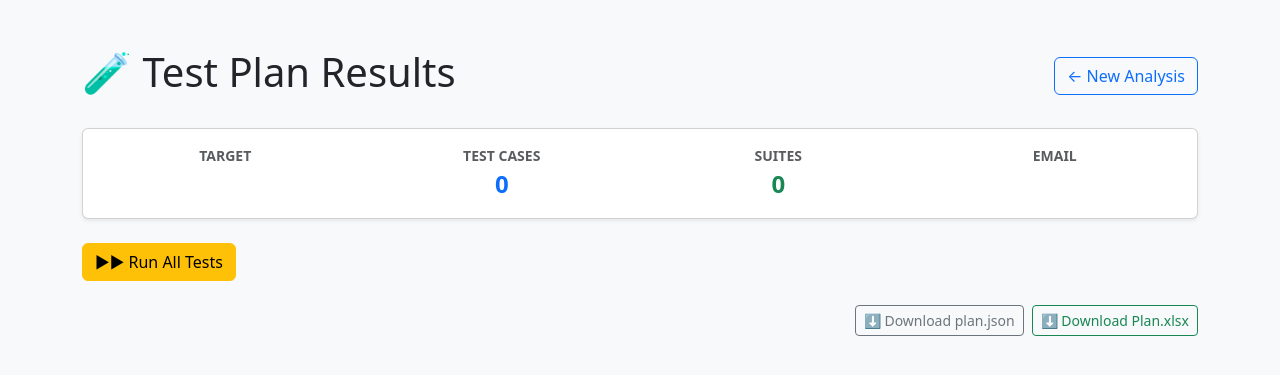
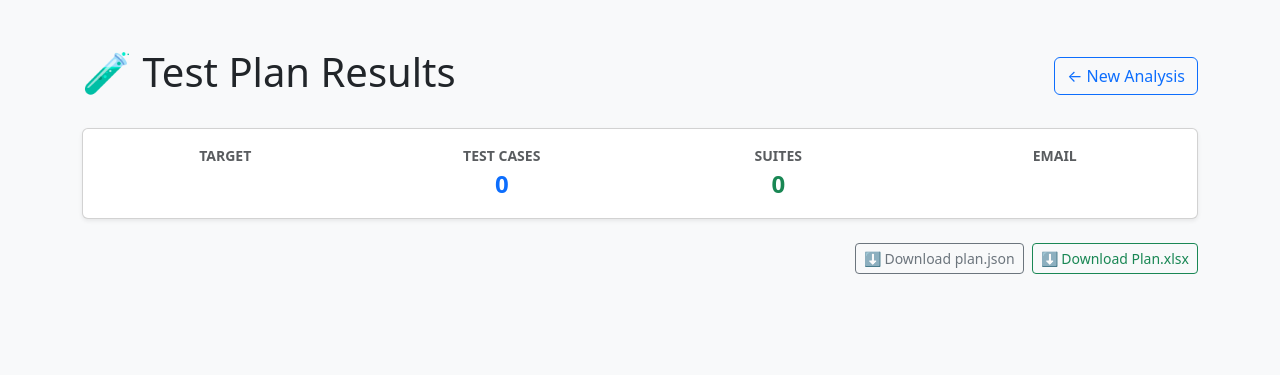
Before and after one commit to RaniAbu95/Captin-Fix-deployed, a Flask app: template templates/results.html in a window 1280 px wide. Shown: the top 375 px of the page. Run offline with Flask 3, Linux system fonts and the light colour scheme; the template is opened without the code that fills it, so the values that code supplies are empty; parts of the project's set-up code (start-up, migrations or seed data) failed here and were passed over; some libraries are stand-ins or nearby versions.

Commit message:
Remove Run All Tests button
Co-Authored-By: Claude Sonnet 4.6 <noreply@anthropic.com>

```diff
--- a/templates/results.html
+++ b/templates/results.html
@@ -60,14 +60,6 @@
       </div>
 
       <!-- Run All -->
-      <div class="mb-3 d-flex align-items-center gap-3">
-        <button class="btn btn-warning" id="run-all-btn" onclick="runAllTests()">
-          <span id="run-all-text">▶▶ Run All Tests</span>
-          <span id="run-all-spinner" class="spinner-border spinner-border-sm d-none" role="status"></span>
-        </button>
-        <span id="run-all-progress" class="text-muted small"></span>
-      </div>
-
       <!-- Test Cases accordion -->
       <div class="accordion" id="tcAccordion">
         {% for case in plan.cases %}
```
